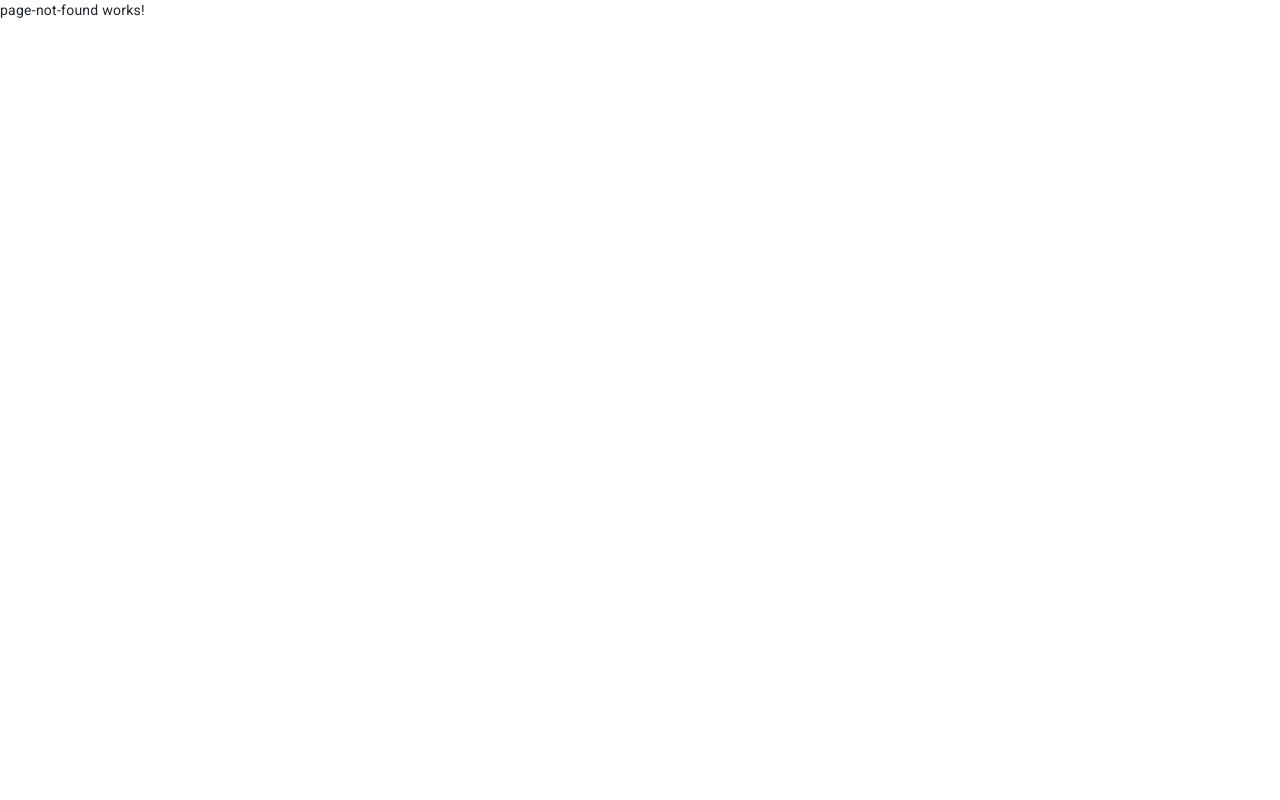
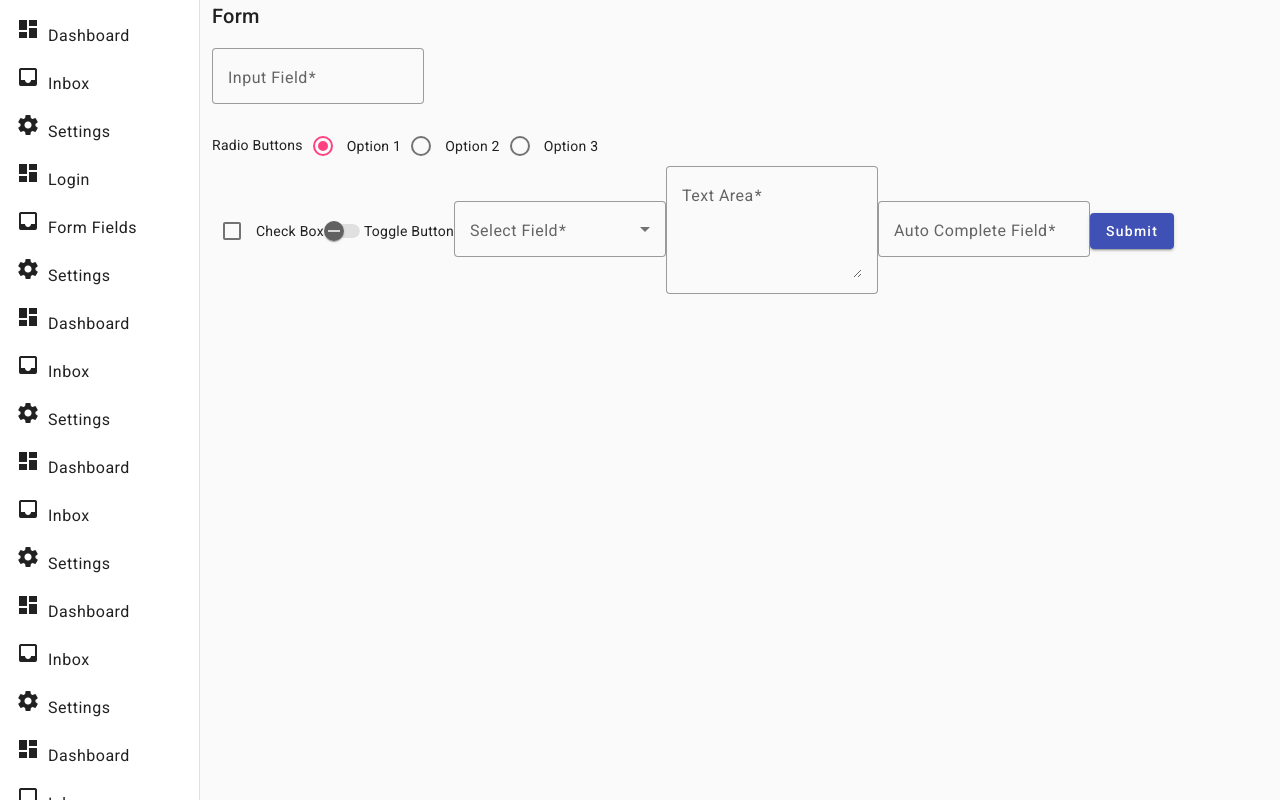
Before and after one commit to sivaprasadtalapagala/angular-material, an Angular app: page /leftnav/formfields in a window 1280 px wide. Built offline with nearby package versions, Linux system fonts and the light colour scheme.

Commit message:
form fields implemented

```diff
--- /dev/null
+++ b/src/app/left-nav/form-fields/form-fields.component.html
@@ -0,0 +1,52 @@
+<div class="container">
+    <h2>Form</h2>
+    <form [formGroup]="form" (ngSubmit)="onSubmit()">
+      <mat-form-field appearance="outline">
+        <mat-label>Input Field</mat-label>
+        <input matInput formControlName="inputField">
+        <mat-error *ngIf="form.controls.inputField.hasError('required')">Input field is required</mat-error>
+      </mat-form-field>
+
+      <div>
+        <mat-label>Radio Buttons</mat-label>
+        <mat-radio-group formControlName="radioButton">
+          <mat-radio-button value="option1">Option 1</mat-radio-button>
+          <mat-radio-button value="option2">Option 2</mat-radio-button>
+          <mat-radio-button value="option3">Option 3</mat-radio-button>
+        </mat-radio-group>
+      </div>
+
+      <mat-checkbox formControlName="checkBox">Check Box</mat-checkbox>
+
+      <mat-slide-toggle formControlName="toggleButton">Toggle Button</mat-slide-toggle>
+
+      <mat-form-field appearance="outline">
+        <mat-label>Select Field</mat-label>
+        <mat-select formControlName="selectField">
+          <mat-option value="option1">Option 1</mat-option>
+          <mat-option value="option2">Option 2</mat-option>
+          <mat-option value="option3">Option 3</mat-option>
+        </mat-select>
+        <mat-error *ngIf="form.controls.selectField.hasError('required')">Select field is required</mat-error>
+      </mat-form-field>
+
+      <mat-form-field appearance="outline">
+        <mat-label>Text Area</mat-label>
+        <textarea matInput rows="4" formControlName="textArea"></textarea>
+        <mat-error *ngIf="form.controls.textArea.hasError('required')">Text area is required</mat-error>
+      </mat-form-field>
+
+      <mat-form-field appearance="outline">
+        <mat-label>Auto Complete Field</mat-label>
+        <input matInput formControlName="autoComplete" [matAutocomplete]="auto">
+        <mat-autocomplete #auto="matAutocomplete">
+          <mat-option *ngFor="let option of autoCompleteOptions" [value]="option">
+            {{ option }}
+          </mat-option>
+        </mat-autocomplete>
+        <mat-error *ngIf="form.controls.autoComplete.hasError('required')">Auto complete field is required</mat-error>
+      </mat-form-field>
+
+      <button mat-raised-button color="primary" type="submit">Submit</button>
+    </form>
+  </div>
--- /dev/null
+++ b/src/app/left-nav/form-fields/form-fields.component.ts
@@ -0,0 +1,33 @@
+import { Component } from '@angular/core';
+import { FormBuilder, Validators } from '@angular/forms';
+
+@Component({
+  selector: 'app-form-fields',
+  templateUrl: './form-fields.component.html',
+  styleUrls: ['./form-fields.component.scss']
+})
+export class FormFieldsComponent {
+
+  form: any;
+  autoCompleteOptions: string[] = ['Option 1', 'Option 2', 'Option 3'];
+
+  constructor(private formBuilder: FormBuilder) { }
+
+  ngOnInit() {
+    this.form = this.formBuilder.group({
+      inputField: ['', Validators.required],
+      radioButton: ['option1', Validators.required],
+      checkBox: [false],
+      toggleButton: [false],
+      selectField: ['', Validators.required],
+      textArea: ['', Validators.required],
+      autoComplete: ['', Validators.required]
+    });
+  }
+
+  onSubmit() {
+    if (this.form.valid) {
+      console.log('Form Data:', this.form.value);
+    }
+  }
+}
--- a/src/app/left-nav/left-nav.component.html
+++ b/src/app/left-nav/left-nav.component.html
@@ -17,13 +17,13 @@
 
 
 
-        <mat-list-item (click)="goToDashboard()">
+        <mat-list-item (click)="goToLogin()">
             <mat-icon>dashboard</mat-icon>
-            <a mat-line>Dashboard</a>
+            <a mat-line>Login</a>
           </mat-list-item>
-          <mat-list-item (click)="goToInbox()">
+          <mat-list-item (click)="goToformfields()">
             <mat-icon>inbox</mat-icon>
-            <a mat-line>Inbox</a>
+            <a mat-line>Form Fields</a>
           </mat-list-item>
           <mat-list-item (click)="goToSettings()">
             <mat-icon>settings</mat-icon>
--- a/src/app/left-nav/left-nav.component.ts
+++ b/src/app/left-nav/left-nav.component.ts
@@ -21,4 +21,10 @@ export class LeftNavComponent {
   goToSettings(){
     this.router.navigate(['leftnav/settings'])
   }
+  goToLogin(){
+    this.router.navigate(['leftnav/login'])
+  }
+  goToformfields(){
+    this.router.navigate(['leftnav/formfields'])
+  }
 }
--- /dev/null
+++ b/src/app/left-nav/login/login.component.html
@@ -0,0 +1,19 @@
+<div class="container">
+    <h2>Login</h2>
+    <form [formGroup]="loginForm" (ngSubmit)="onSubmit()">
+      <mat-form-field appearance="outline">
+        <mat-label>Email</mat-label>
+        <input matInput type="email" formControlName="email">
+        <mat-error *ngIf="loginForm.controls.email.hasError('required')">Email is required</mat-error>
+        <mat-error *ngIf="loginForm.controls.email.hasError('email')">Invalid email</mat-error>
+      </mat-form-field>
+
+      <mat-form-field appearance="outline">
+        <mat-label>Password</mat-label>
+        <input matInput type="password" formControlName="password">
+        <mat-error *ngIf="loginForm.controls.password.hasError('required')">Password is required</mat-error>
+      </mat-form-field>
+
+      <button mat-raised-button color="primary" type="submit">Login</button>
+    </form>
+  </div>
--- /dev/null
+++ b/src/app/left-nav/login/login.component.scss
@@ -0,0 +1,13 @@
+.container {
+    width: 300px;
+    margin: 0 auto;
+    padding: 16px;
+  }
+
+  mat-form-field {
+    width: 100%;
+  }
+
+  button {
+    margin-top: 16px;
+  }
--- /dev/null
+++ b/src/app/left-nav/login/login.component.ts
@@ -0,0 +1,26 @@
+import { Component } from '@angular/core';
+import { FormBuilder, Validators } from '@angular/forms';
+
+@Component({
+  selector: 'app-login',
+  templateUrl: './login.component.html',
+  styleUrls: ['./login.component.scss']
+})
+export class LoginComponent {
+  loginForm: any;
+
+  constructor(private formBuilder: FormBuilder) { }
+
+  ngOnInit() {
+    this.loginForm = this.formBuilder.group({
+      email: ['', [Validators.required, Validators.email]],
+      password: ['', Validators.required]
+    });
+  }
+
+  onSubmit() {
+    if (this.loginForm.valid) {
+      console.log('Login Form Submitted:', this.loginForm.value);
+    }
+  }
+}
```
Also changed, not shown: src/app/app-routing.module.ts (+10 -0 lines), src/app/app.module.ts (+16 -2 lines), src/app/left-nav/form-fields/form-fields.component.scss (added), 2 other files (tests, documents, lock files or other folders).
